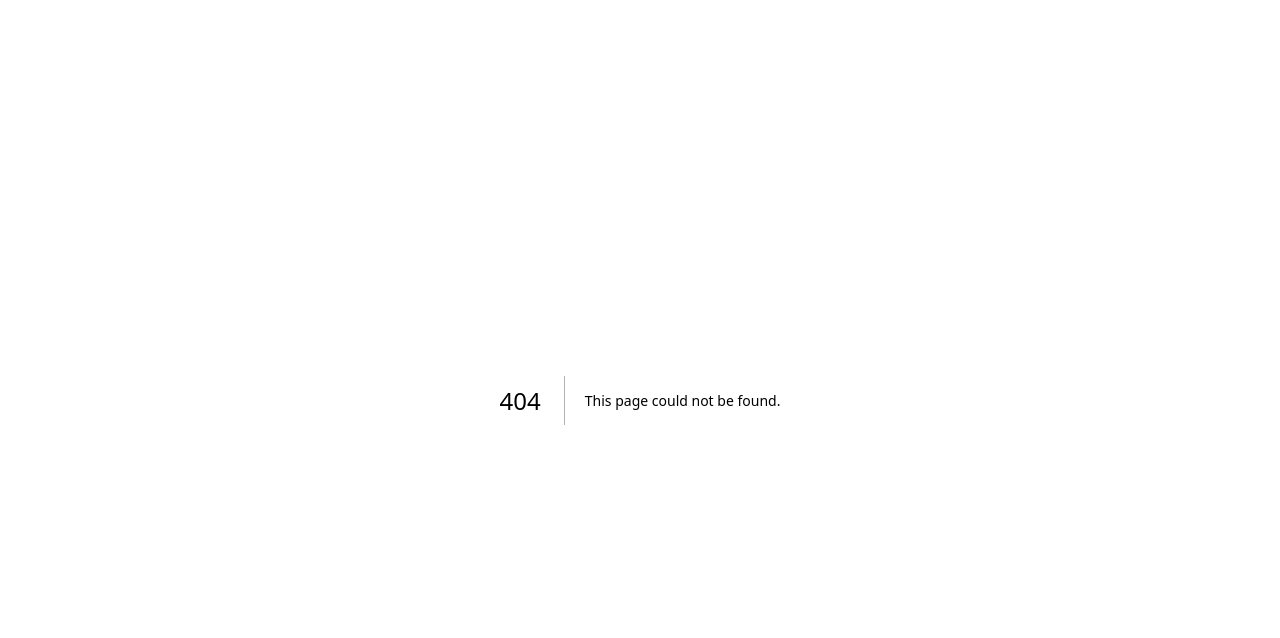
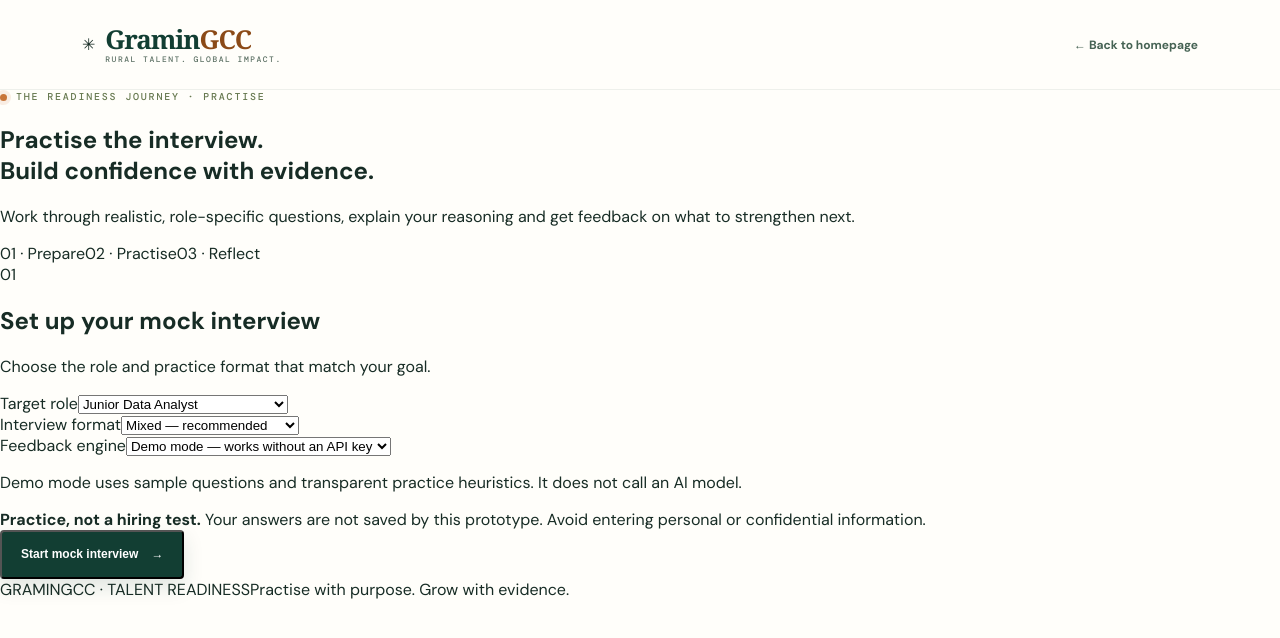
Before and after one commit to sarikaarthmwar/gramingcc-platform, a Next.js app: page /talent/interview in a window 1280 px wide. Before the commit this address had no page. Shown: the top 638 px of the page. Built offline with nearby package versions, Linux system fonts and the light colour scheme.

Commit message:
Add talent interview simulator page

```diff
--- /dev/null
+++ b/app/talent/interview/page.tsx
@@ -0,0 +1,10 @@
+import InterviewSimulator from "@/components/InterviewSimulator";
+
+export const metadata = {
+  title: "Interview Simulator | GraminGCC",
+  description: "Practise realistic, role-specific interviews and get feedback on strengths and next steps."
+};
+
+export default function TalentInterviewPage() {
+  return <InterviewSimulator />;
+}
```
